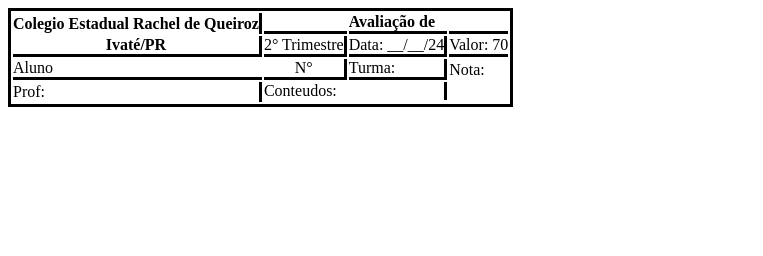
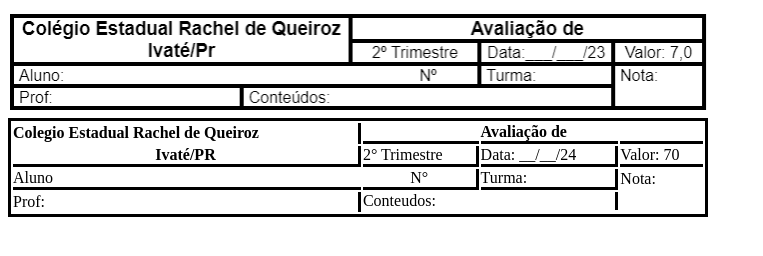
Before and after one commit to pGabriel3/NomeDoRepositorio, a plain HTML site: page index.html in a window 1280 px wide. Shown: the whole page, without its empty margins (0-763 px from the left). Drawn offline with Linux system fonts and the light colour scheme.

Commit message:
Referencia

```diff
--- a/index.html
+++ b/index.html
@@ -7,6 +7,7 @@
     <title>Cabeçalho Provas</title>
 </head>
 <body>
+    <img src="./cabeçalho.png" alt="">
     <table>
         <tr class="bordaBaixo">
             <td class="bordaDir negrito">Colegio Estadual Rachel de Queiroz</td>
--- a/styles.css
+++ b/styles.css
@@ -1,5 +1,10 @@
 table {
+    width: 700px;
     border: 3px solid black ;
+}
+
+img {
+    width: 700px;
 }
 
 .negrito{
```
Also changed, not shown: cabeçalho.png (added).
